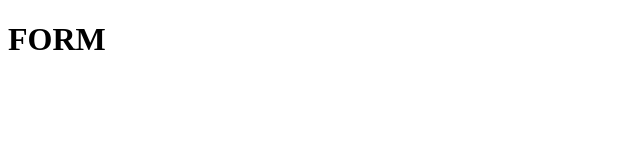
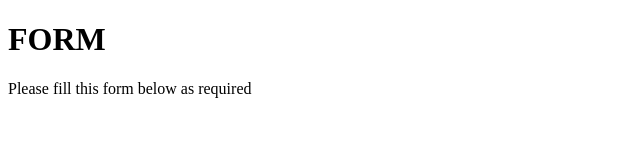
Before and after one commit to Annetkhavere/ghanian-name-generator, a plain HTML site: page generator.html in a window 1280 px wide. Shown: the whole page, without its empty margins (0-640 px from the left). Drawn offline with Linux system fonts and the light colour scheme.

Commit message:
add a paragraph asking the user to fill in the required form

```diff
--- a/generator.html
+++ b/generator.html
@@ -5,5 +5,6 @@
   </head>
   <body>
     <h1>FORM</h1>
+    <p>Please fill this form below as required</p>
   </body>
 </html>
```
